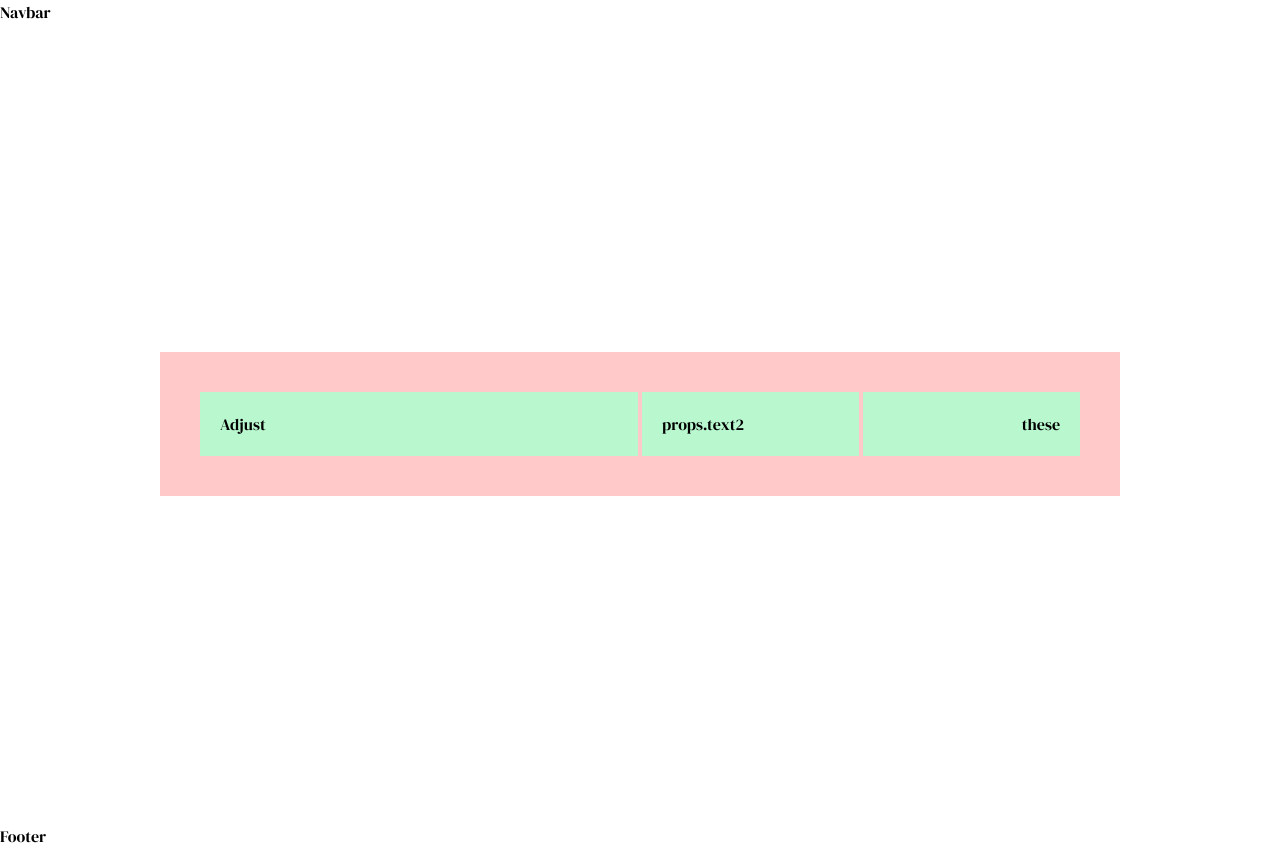
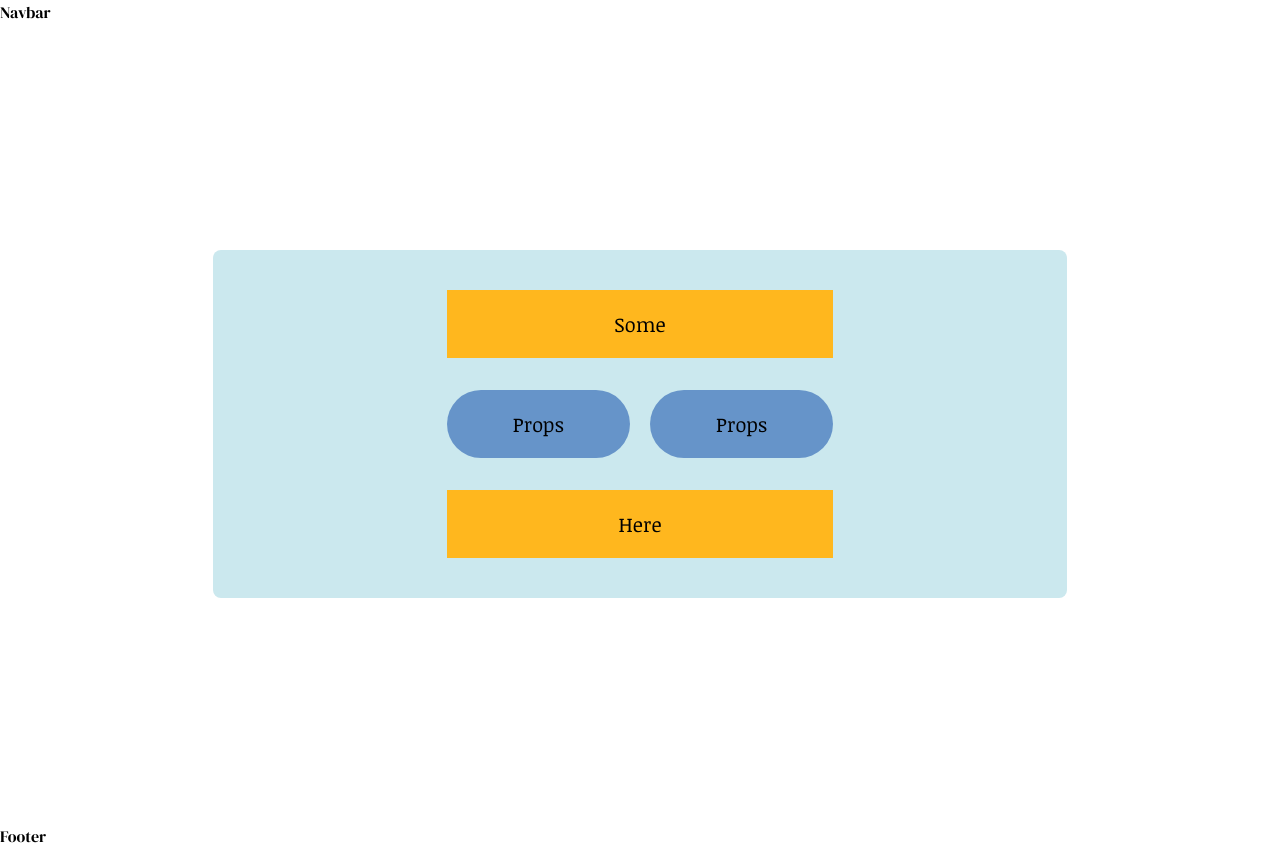
Before and after one commit to acm-ucr/rsd-website, a Next.js app: page / in a window 1280 px wide. Built offline with nearby package versions, Linux system fonts and the light colour scheme.

Commit message:
Pretty example! Changes include using columns, changing font and bg color, and aligning text and boxes

```diff
--- a/src/app/page.tsx
+++ b/src/app/page.tsx
@@ -3,7 +3,7 @@ import Example from "@/components/Example";
 const Home = () => {
   return (
     <div className="flex h-screen w-screen items-center justify-center">
-      <Example text1="Adjust" text2="these" text3="Props" />
+      <Example text1="Some" text2="Props" text3="Here" />
     </div>
   );
 };
--- a/src/components/Example.tsx
+++ b/src/components/Example.tsx
@@ -1,12 +1,16 @@
 const Example = (props: { text1: string; text2: string; text3: string }) => {
   return (
-    <div className="flex w-3/4 items-center gap-1 bg-red-200 p-10">
-      <div className="w-1/2 bg-green-200 p-5 text-left">{props.text1}</div>
-      <div className="flex w-1/2 flex-row gap-1">
-        <div className="w-full bg-green-200 p-5 text-left">props.text2</div>
-        <div className="w-full bg-green-200 p-5 text-right">{props.text2}</div>
+    <div className="bg-rsd-light-blue font-rsd-alt flex w-2/3 flex-col items-center gap-1 gap-y-8 rounded-lg p-10 text-center text-xl">
+      <div className="bg-rsd-gold w-1/2 p-5">{props.text1}</div>
+      <div className="flex w-1/2 flex-row gap-1 gap-x-5 gap-y-8 text-center text-xl">
+        <div className="bg-rsd-mid-blue w-full rounded-full p-5">
+          {props.text2}
+        </div>
+        <div className="bg-rsd-mid-blue w-full rounded-full p-5">
+          {props.text2}
+        </div>
       </div>
-      {/* Hint: Add another box/div here similarly to line 4 */}
+      <div className="bg-rsd-gold w-1/2 p-5">{props.text3}</div>
     </div>
   );
 };
```
